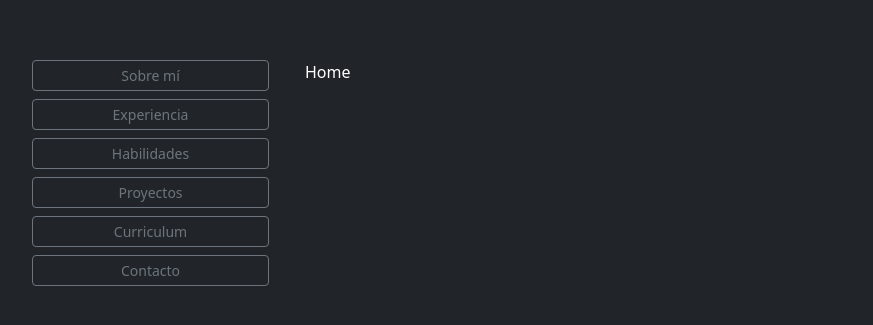
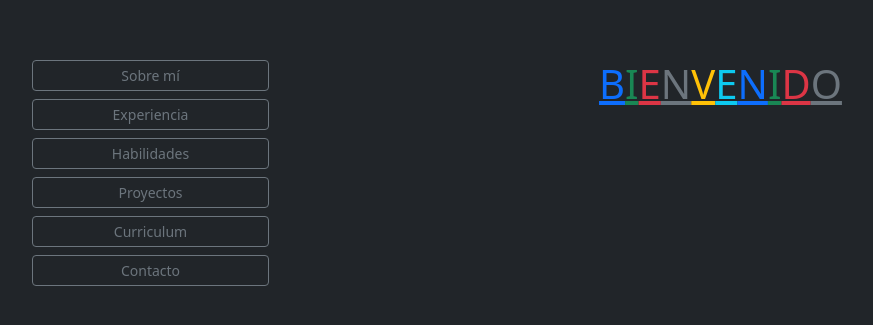
Before and after one commit to rubenevivancos/Portafolio, a React (Create React App) app in the folder client/: page / in a window 1280 px wide. Shown: the part 227-552 px from the top of the page, without its empty margins (62-935 px from the left). Built offline with nearby package versions, Linux system fonts and the light colour scheme.

Commit message:
Estilos en la pagina inicial

```diff
--- a/client/src/Components/AboutMe/aboutMe.js
+++ b/client/src/Components/AboutMe/aboutMe.js
@@ -2,7 +2,7 @@ import { Container, Row, Col } from 'react-bootstrap';
 import SideBarMenu from '../SideBarMenu/sideBarMenu';
 
 
-export default function Home() {
+export default function AboutMe() {
 
     return(
         <div className="bg-dark d-flex justify-content-center align-items-center" style={{ height: '100vh' }}>
--- a/client/src/Components/Contact/contact.js
+++ b/client/src/Components/Contact/contact.js
@@ -7,7 +7,7 @@ import linkedin from '../../Images/linkedin.png';
 import mail from '../../Images/mail.png';
 
 
-export default function Home() {
+export default function Contact() {
 
     const gitHubURL = 'https://github.com/rubenevivancos';
     const linkedinURL = 'https://www.linkedin.com/in/rubenvivancosalazar';
--- a/client/src/Components/Experience/experience.js
+++ b/client/src/Components/Experience/experience.js
@@ -2,7 +2,7 @@ import { Container, Row, Col, Card } from 'react-bootstrap';
 import SideBarMenu from '../SideBarMenu/sideBarMenu';
 
 
-export default function Home() {
+export default function Experience() {
 
     return(
         <div className="bg-dark d-flex justify-content-center align-items-center" style={{ height: '100vh' }}>
--- a/client/src/Components/Home/home.js
+++ b/client/src/Components/Home/home.js
@@ -12,7 +12,20 @@ export default function Home() {
                         <SideBarMenu />
                     </Col>
                     <Col sm={9}>
-                        <p style={{color: 'white'}}>Home</p>
+                        <div className="d-flex flex-column justify-content-center">
+                            <h1 className="text-white d-flex justify-content-center">
+                                <span className="text-primary text-decoration-underline">B</span>
+                                <span className="text-success text-decoration-underline">I</span>
+                                <span className="text-danger text-decoration-underline">E</span>
+                                <span className="text-secondary text-decoration-underline">N</span>
+                                <span className="text-warning text-decoration-underline">V</span>
+                                <span className="text-info text-decoration-underline">E</span>
+                                <span className="text-primary text-decoration-underline">N</span>
+                                <span className="text-success text-decoration-underline">I</span>
+                                <span className="text-danger text-decoration-underline">D</span>
+                                <span className="text-secondary text-decoration-underline">O</span>
+                            </h1>
+                        </div>
                     </Col>
                 </Row>
             </Container>
--- a/client/src/Components/Projects/projects.js
+++ b/client/src/Components/Projects/projects.js
@@ -5,7 +5,7 @@ import SideBarMenu from '../SideBarMenu/sideBarMenu';
 import proyecto01 from '../../Images/proyecto01.jpg';
 
 
-export default function Home() {
+export default function Projects() {
 
     return(
         <div className="bg-dark d-flex justify-content-center align-items-center" style={{ height: '100vh' }}>
--- a/client/src/Components/Resume/resume.js
+++ b/client/src/Components/Resume/resume.js
@@ -6,7 +6,7 @@ import SideBarMenu from '../SideBarMenu/sideBarMenu';
 import curriculumPDF from '../../Documents/rubenVivancoCV.pdf';
 
 
-export default function Home() {
+export default function Resume() {
 
     const descargarCurriculum = () => {
         // Crear un enlace temporal para descargar el PDF
--- a/client/src/Components/Skills/skills.js
+++ b/client/src/Components/Skills/skills.js
@@ -14,7 +14,7 @@ import git from '../../Images/git.png';
 import gitHub from '../../Images/gitHub.png';
 
 
-export default function Home() {
+export default function Skills() {
 
     return(
         <div className="bg-dark d-flex justify-content-center align-items-center" style={{ height: '100vh' }}>
```
